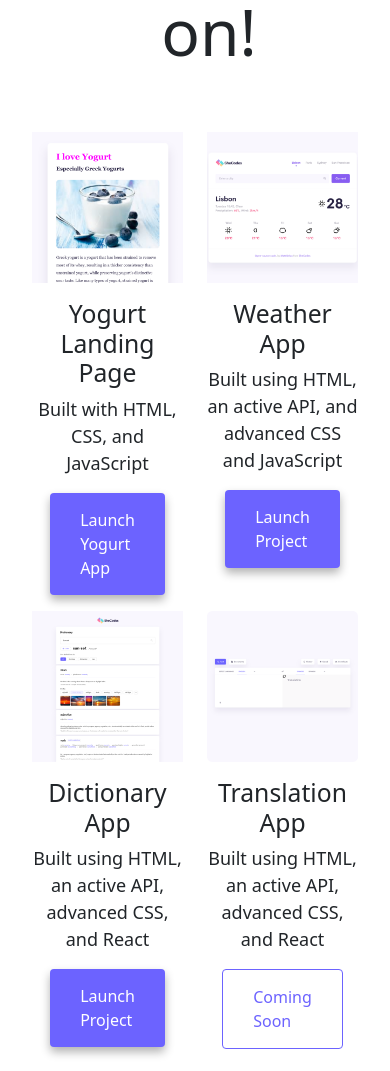
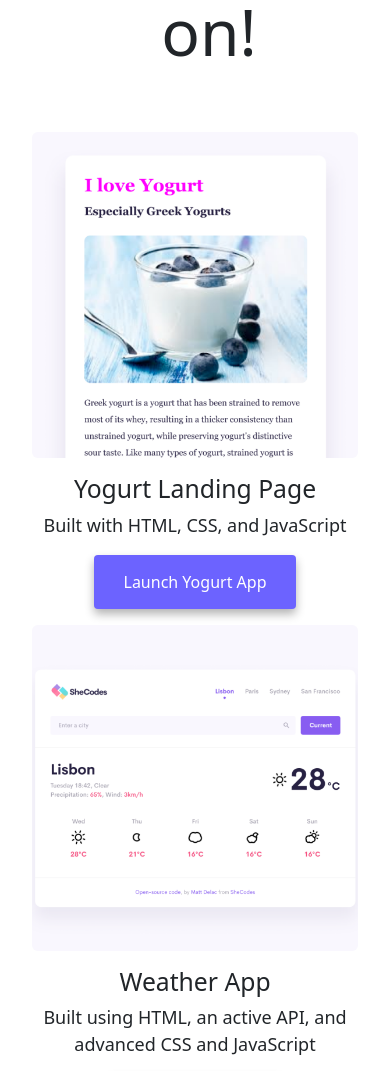
Before and after one commit to MarynaKotsiuruba/My-Responsive-Project, a plain HTML site: page work.html in a window 390 px wide. Shown: the part 620-1691 px from the top of the page. Drawn offline with nearby package versions, Linux system fonts and the light colour scheme.

Commit message:
added responsive to work page

```diff
--- a/src/style.css
+++ b/src/style.css
@@ -64,6 +64,7 @@
   .about-link:hover{
     color: white;
     background: var(--primary-color);
+    box-shadow: var(--box-shadow);
   }
   .homepage-link {
     color: var(--primary-color);
--- a/work.html
+++ b/work.html
@@ -53,16 +53,16 @@
             <div class="content mb-3">
     <h1 class="mt-3 mb-5">Take a look at what I've been working on!</h1>
 <div class="row">
-<div class="col-6">
-    <img src="images/yogurt.png" class="img-fluid" alt="Yougurt app">
+<div class="col-md-6 mb-3">
+    <img src="images/yogurt.png" class="img-fluid rounded" alt="Yougurt app">
 <h2 class="text-center mt-3">Yogurt Landing Page</h2>
 <p class="text-center p-0">Built with HTML, CSS, and JavaScript</p>
 <div class="navigation-links m-0">
     <a href="index.html" class="contact-link" title="Yogurt App">Launch Yogurt App</a>
   </div>
 </div>
-<div class="col-6">
-    <img src="images/weather.png" class="img-fluid" alt="Weather app">
+<div class="col-md-6">
+    <img src="images/weather.png" class="img-fluid rounded" alt="Weather app">
     <h2 class="text-center mt-3">Weather App</h2>
 <p class="text-center p-0">Built using HTML, an active API, and advanced CSS and JavaScript</p>
 <div class="navigation-links m-0">
@@ -72,15 +72,15 @@
 </div>
 
 <div class="row mt-3">
-    <div class="col-6">
-        <img src="images/dictionary.png" class="img-fluid" alt="Dictionary app">
+    <div class="col-md-6 mb-3">
+        <img src="images/dictionary.png" class="img-fluid rounded" alt="Dictionary app">
         <h2 class="text-center mt-3">Dictionary App</h2>
 <p class="text-center p-0">Built using HTML, an active API, advanced CSS, and React</p>
 <div class="navigation-links m-0">
     <a href="index.html" class="contact-link" title="Dictionary App">Launch Project</a>
   </div>
     </div>
-    <div class="col-6">
+    <div class="col-md-6">
         <img src="images/translation.png" class="img-fluid" alt="Translation app">
         <h2 class="text-center mt-3">Translation App</h2>
 <p class="text-center p-0">Built using HTML, an active API, advanced CSS, and React</p>
```
